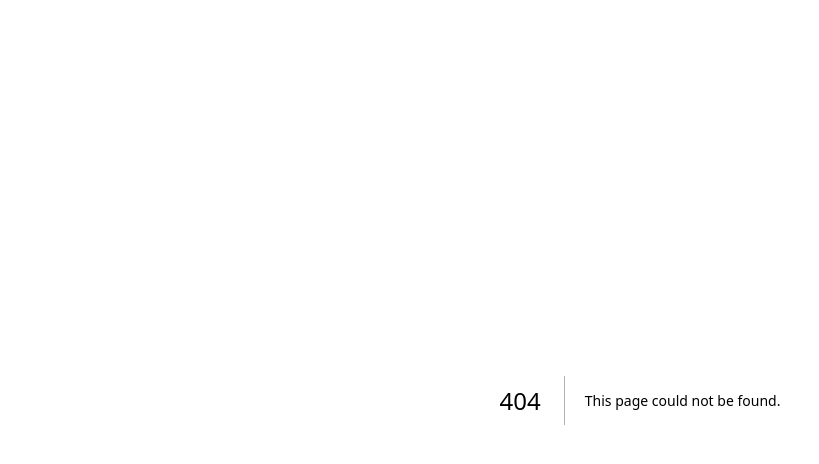
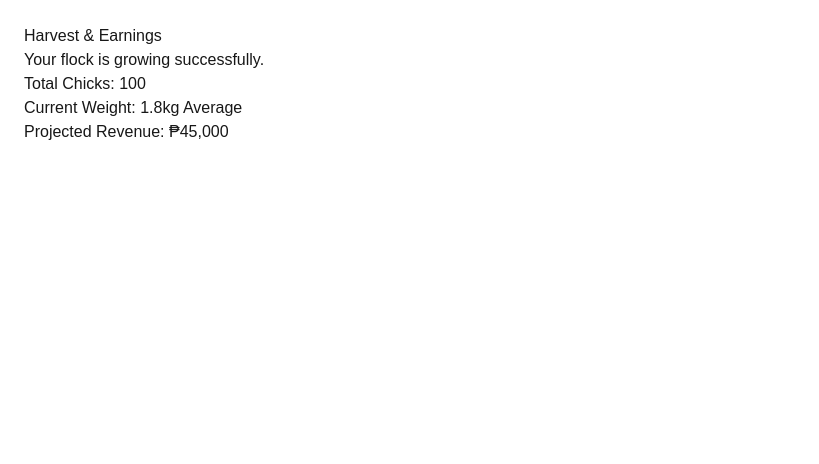
Before and after one commit to tinaleung74-blip/farmconnect-live, a Next.js app: page /customer/harvest in a window 1280 px wide. Before the commit this address had no page. Shown: the top 464 px of the page, without its empty margins (0-819 px from the left). Built offline with nearby package versions, Linux system fonts and the light colour scheme.

Commit message:
fix harvest page filename

```diff
--- a/app/customer/harvest/page..tsx
+++ /dev/null
@@ -1,20 +0,0 @@
-export default function HarvestPage() {
-  return (
-    <main style={{ padding: 24 }}>
-      <h1>Harvest</h1>
-      <p>Welcome to FarmConnect Harvest page.</p>
-
-      <div
-        style={{
-          marginTop: 20,
-          padding: 20,
-          borderRadius: 16,
-          background: "#f3f4f6",
-        }}
-      >
-        <h2>Available Harvest</h2>
-        <p>No harvest records yet.</p>
-      </div>
-    </main>
-  );
-}
--- /dev/null
+++ b/app/customer/harvest/page.tsx
@@ -0,0 +1,15 @@
+export default function HarvestPage() {
+  return (
+    <div style={{ padding: 24 }}>
+      <h1>Harvest & Earnings</h1>
+
+      <p>Your flock is growing successfully.</p>
+
+      <div>
+        <p>Total Chicks: 100</p>
+        <p>Current Weight: 1.8kg Average</p>
+        <p>Projected Revenue: ₱45,000</p>
+      </div>
+    </div>
+  );
+}
```
